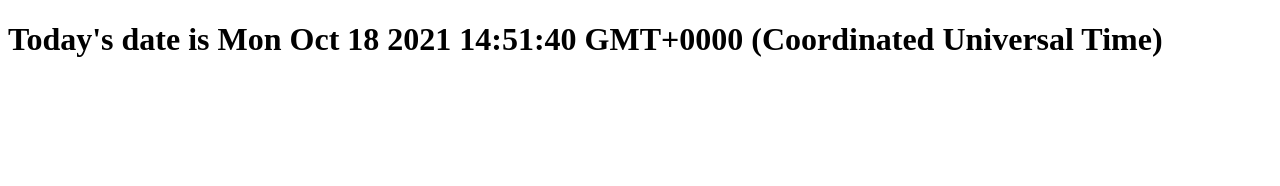
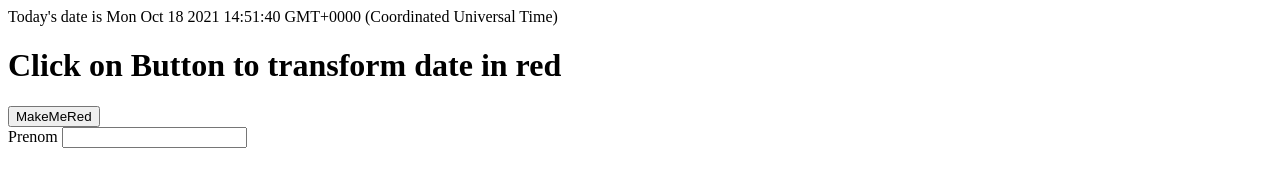
Before and after one commit to q4Zar/base_javascript, a plain HTML site: page index.html in a window 1280 px wide. Drawn offline with Linux system fonts and the light colour scheme.

Commit message:
update index.html

```diff
--- a/index.html
+++ b/index.html
@@ -1,23 +1,50 @@
-
     <!DOCTYPE html>
-<html lang="en-US">
-
+    <html lang="fr-FR">
     <head>
         <meta charset="UTF-8">
         <meta name="viewport" content="width=device-width, initial-scale=1">
         <title>Today's Date</title>
         <script>
-        let d = new Date();
-        alert("Today's date is " + d);
+            // var : quand on reutilise la variable
+            // var
+            // const : la valeur de la variable ne peux etre modifier
+            // const
+
+            // let : quand on ne reutilise pas la variable
+            console.log('Date du Jour:')
+            let d = new Date()
+            console.log(d)
+
+            // alert("Today's date is " + d);
+            alert(`Today's date is ${d}`)
         </script>
     </head>
+    <body>
+        <!-- Ajout de contenu depuis un script -->
+        <script>
 
-<body>
+            // document.body.innerHTML = "<h1>Today's date is " + d + "</h1>"
+            var div1 = document.createElement('div') // a partir de l'object document j'utilise la function createElement pour ajouter une div
+            div1.id = 'makeMeRed'
+            div1.innerHTML = `Today's date is ${d}`
+            document.body.appendChild(div1)
 
-    <script>
-        document.body.innerHTML = "<h1>Today's date is " + d + "</h1>"
+            function makeMeRed() {
+                var el = document.getElementById('makeMeRed')
+                // el.style.color = 'red'
+                el.setAttribute("style", "color:red;")
+            }
+
         </script>
+        <!-- Ajout de contenu directement dans le html -->
+        <!-- <h1>My Name is Bla_2</h1> -->
+        <h1> Click on Button to transform date in red</h1>
+        <button onClick="makeMeRed()"> MakeMeRed </button>
+        <br>
+        <div>
+            <label> Prenom </label>
+            <input type="text" id="prenom">
+        </div>
 
     </body>
-
     </html>
```
Lines whose indentation alone changed are shown as unchanged.
